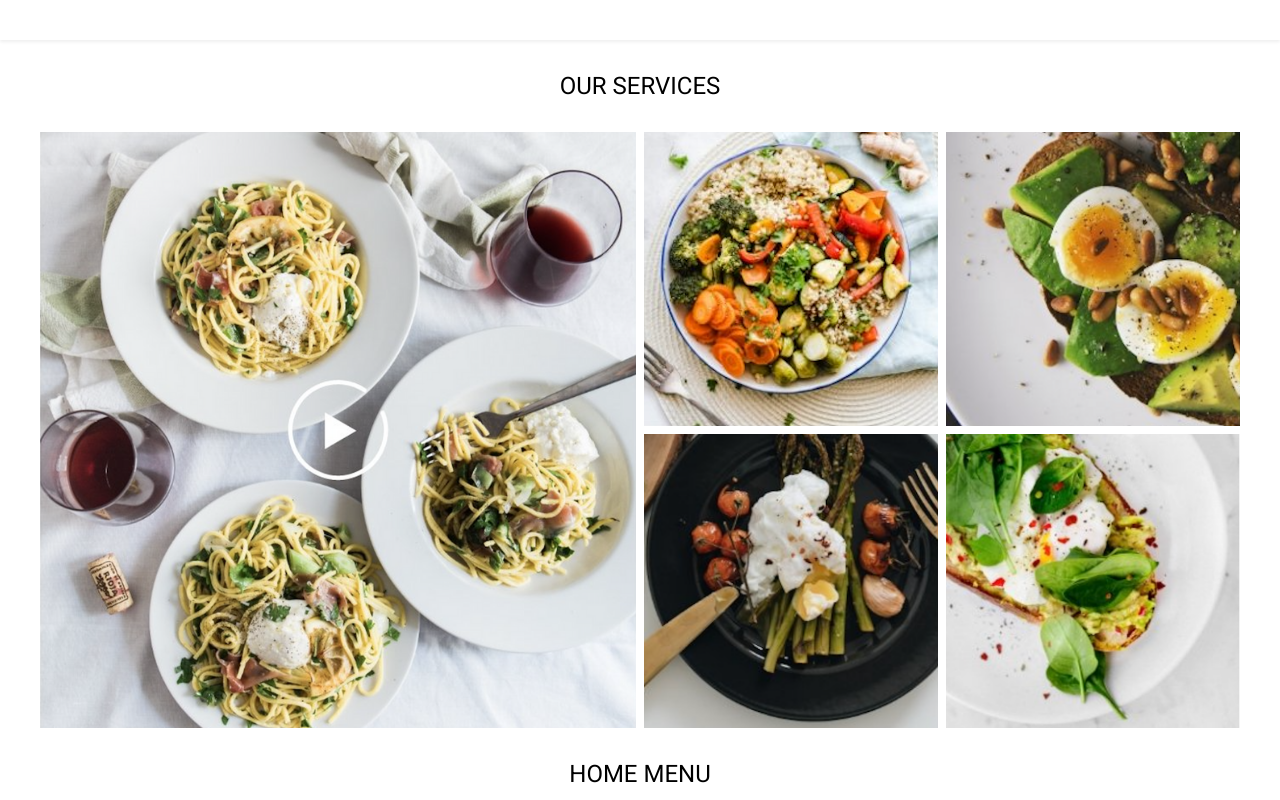
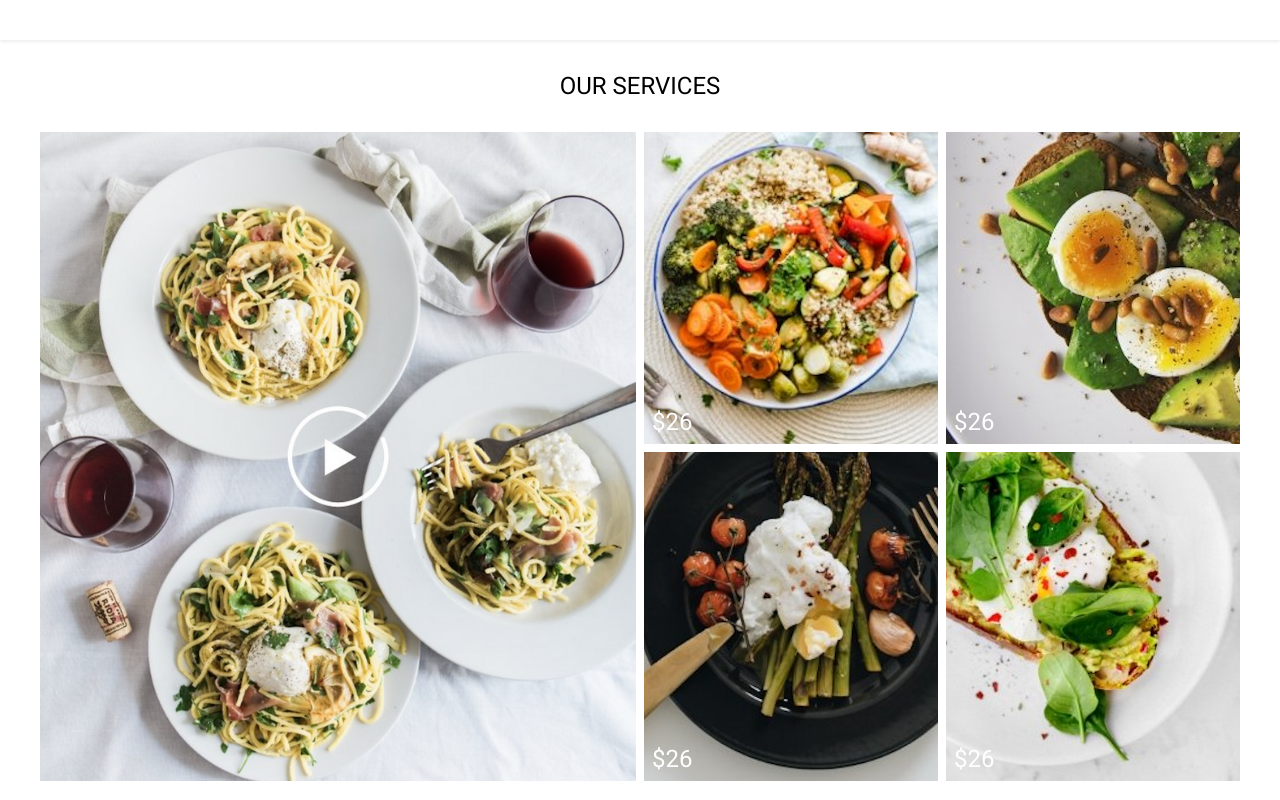
Before and after one commit to jennyquinto/grid-food-landing-page, a plain HTML site: page index.html in a window 1280 px wide. Shown: the part 760-1560 px from the top of the page. Drawn offline with Linux system fonts and the light colour scheme.

Commit message:
adding price to service items

```diff
--- a/css/style.css
+++ b/css/style.css
@@ -24,10 +24,11 @@ body {
     margin-inline: auto;
 }
 
-/* Hero section */
+/* hero section */
 .hero {
     box-shadow: 0 .1rem 0.2rem #efefef;
 }
+
 .hero-inner {
     display: grid;
 }
@@ -94,9 +95,23 @@ body {
     padding-block: 2rem;
 }
 
-.services__dishes>img {
-    aspect-ratio: 1 / 1;
+.services__dishes div img {
     object-fit: cover;
+    height: 100%;
+}
+
+.services__dishes div {
+    position: relative;
+}
+
+.services__dishes div:not(:first-child)::after {
+    content: '$26';
+    position: absolute;
+    left: 0;
+    bottom: 0;
+    font-size: 1.5rem;
+    color: white;
+    margin: .5rem;
 }
 
 /* menu section */
@@ -106,7 +121,8 @@ body {
     gap: 1rem;
     padding-block: 2rem;
 }
-.menu__plates  div{
+
+.menu__plates div {
     display: flex;
     justify-content: center;
     align-items: center;
@@ -115,9 +131,10 @@ body {
     border-top-left-radius: 2rem;
     position: relative;
 }
+
 .menu__plates div::before {
     content: '';
-    position:  absolute;
+    position: absolute;
     top: .3rem;
     right: .3rem;
     width: 1.4rem;
@@ -125,8 +142,9 @@ body {
     background-color: white;
     border-radius: 50vw;
 }
+
 .menu__plates div::after {
-    position:  absolute;
+    position: absolute;
     top: 0;
     right: 0;
     margin: .5rem;
@@ -141,6 +159,7 @@ body {
     text-rendering: auto;
     -webkit-font-smoothing: antialiased;
 }
+
 .menu__plates div:nth-child(2)::after {
     color: #d38e5c;
 }
@@ -165,7 +184,7 @@ body {
         grid-auto-rows: auto;
     }
 
-    .services__dishes>img:first-child {
+    .services__dishes div:first-child {
         grid-area: 1 / 1 / 3 / 3;
     }
 }
--- a/index.html
+++ b/index.html
@@ -6,7 +6,9 @@
     <meta name="viewport" content="width=device-width, initial-scale=1.0">
     <title>Grid Food</title>
     <!-- icons from fontawesome -->
-    <link rel="stylesheet" href="https://cdnjs.cloudflare.com/ajax/libs/font-awesome/6.4.2/css/all.min.css" integrity="sha512-z3gLpd7yknf1YoNbCzqRKc4qyor8gaKU1qmn+CShxbuBusANI9QpRohGBreCFkKxLhei6S9CQXFEbbKuqLg0DA==" crossorigin="anonymous" referrerpolicy="no-referrer" />
+    <link rel="stylesheet" href="https://cdnjs.cloudflare.com/ajax/libs/font-awesome/6.4.2/css/all.min.css"
+        integrity="sha512-z3gLpd7yknf1YoNbCzqRKc4qyor8gaKU1qmn+CShxbuBusANI9QpRohGBreCFkKxLhei6S9CQXFEbbKuqLg0DA=="
+        crossorigin="anonymous" referrerpolicy="no-referrer" />
     <link rel="stylesheet" href="css/style.css">
 
 </head>
@@ -31,11 +33,21 @@
             <div class="container">
                 <h2 class="services__title">Our services</h2>
                 <div class="services__dishes">
-                    <img class="services__dishes--item" src="images/video.png" alt="Video image with spaghetti dishes">
-                    <img src="images/dish1.png" alt="Salad and pasta">
-                    <img src="images/dish2.png" alt="Eggs toast andd species">
-                    <img src="images/dish3.png" alt="tomatoes burrata and asparagus">
-                    <img src="images/dish4.png" alt="Toast with burrata and species">
+                    <div class="services__dishes--item">
+                        <img src="images/video.png" alt="Video image with spaghetti dishes">
+                    </div>
+                    <div>
+                        <img src="images/dish1.png" alt="Salad and pasta">
+                    </div>
+                    <div>
+                        <img src="images/dish2.png" alt="Eggs toast andd species">
+                    </div>
+                    <div>
+                        <img src="images/dish3.png" alt="tomatoes burrata and asparagus">
+                    </div>
+                    <div>
+                        <img src="images/dish4.png" alt="Toast with burrata and species">
+                    </div>
                 </div>
             </div>
         </section>
```
